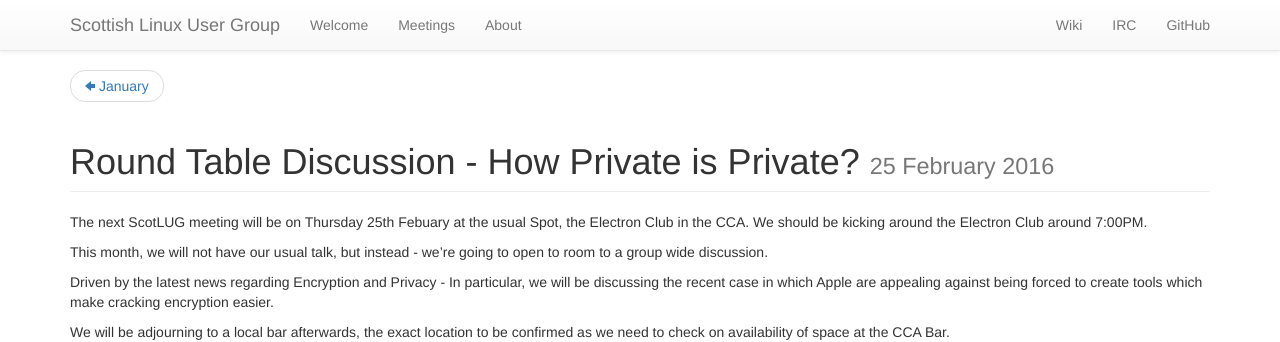
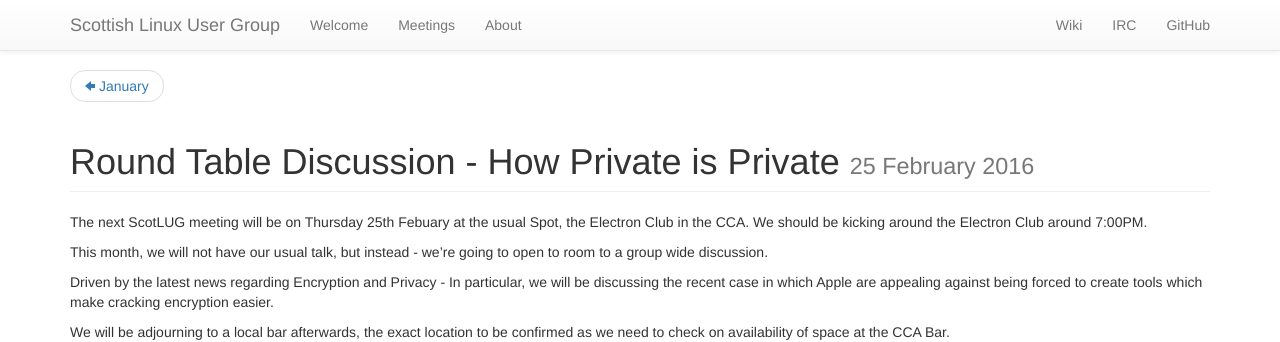
Before and after one commit to ScotLUG/scotlug.github.io, a Jekyll site: the page built from meetings/_posts/2016-02-25-february.markdown, in a window 1280 px wide. Shown: the top 342 px of the page. Built offline with Jekyll 4.4.1, drawn with Linux system fonts in a browser that asks for light colours.

```diff
--- a/meetings/_posts/2016-02-25-february.markdown
+++ b/meetings/_posts/2016-02-25-february.markdown
@@ -1,5 +1,5 @@
 ---
-title: Round Table Discussion - How Private is Private?
+title: Round Table Discussion - How Private is Private
 ---
 
 The next ScotLUG meeting will be on Thursday 25th Febuary at the usual Spot, the Electron Club in the CCA. We should be kicking around the Electron Club around 7:00PM.
```
